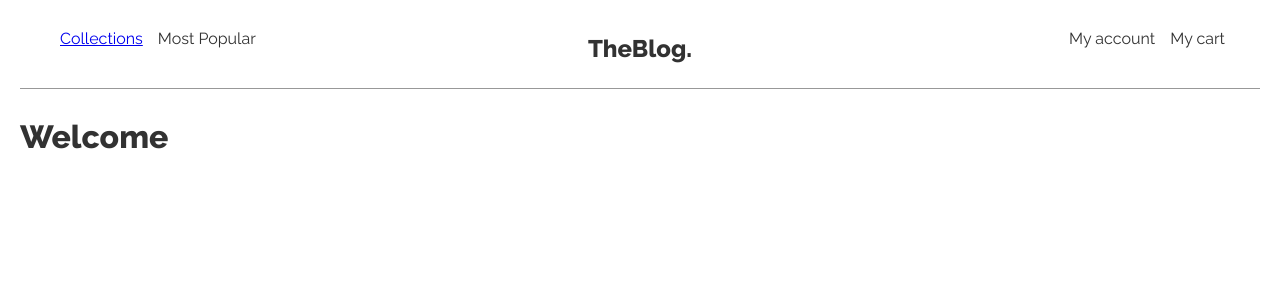
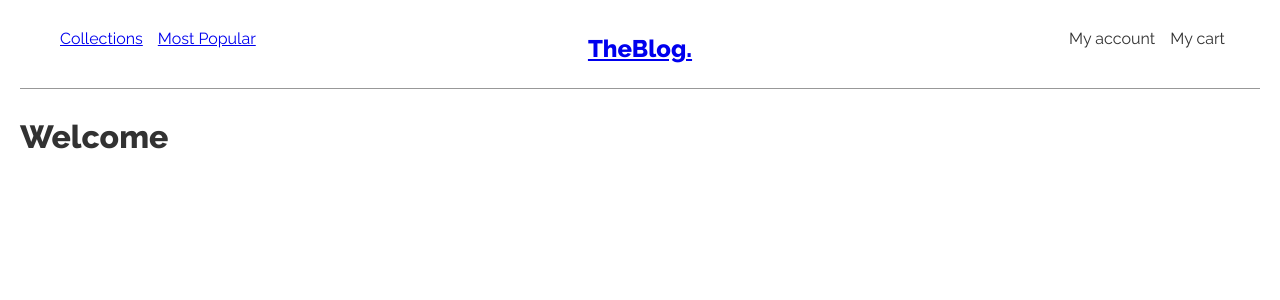
Before and after one commit to sidramwaseem/Blog-Website-NextJS, a Next.js app: page / in a window 1280 px wide. Shown: the top 300 px of the page. Built offline with nearby package versions, Linux system fonts and the light colour scheme.

Commit message:
Update Links

```diff
--- a/pages/_app.js
+++ b/pages/_app.js
@@ -10,10 +10,11 @@ export default function App({Component, pageProps}) {
         <ul className="first-list">
           <li>
           <Link className={router.pathname== "/collection" ? "active" : ""} href="/collection" >Collections</Link></li>
-          <li>Most Popular</li>
+          <li><Link className={router.pathname== "/popular" ? "active" : ""} href="/popular" >Most Popular</Link></li>
         </ul>
 
-        <h1>TheBlog.</h1>
+        <h1>
+        <Link href="/">TheBlog.</Link></h1>
 
         <ul className="second-list">
         <li>My account</li>
```
